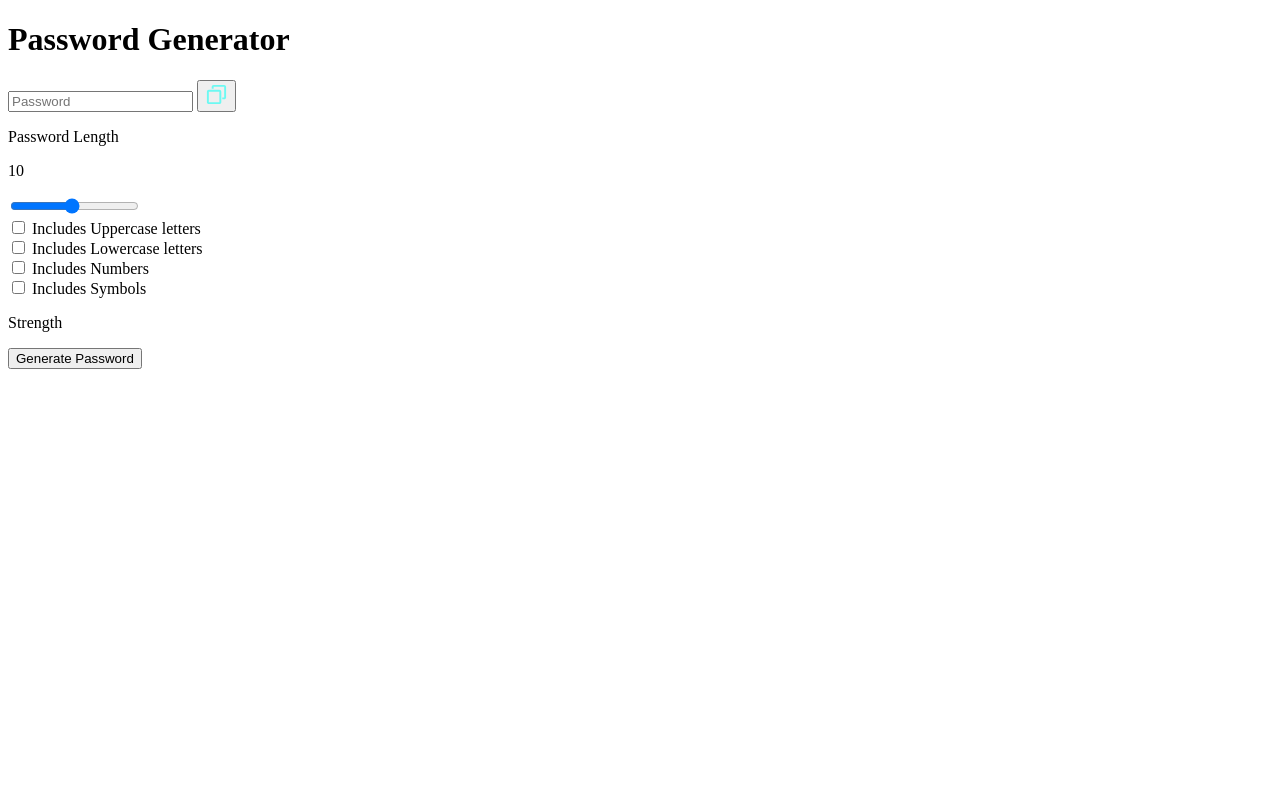
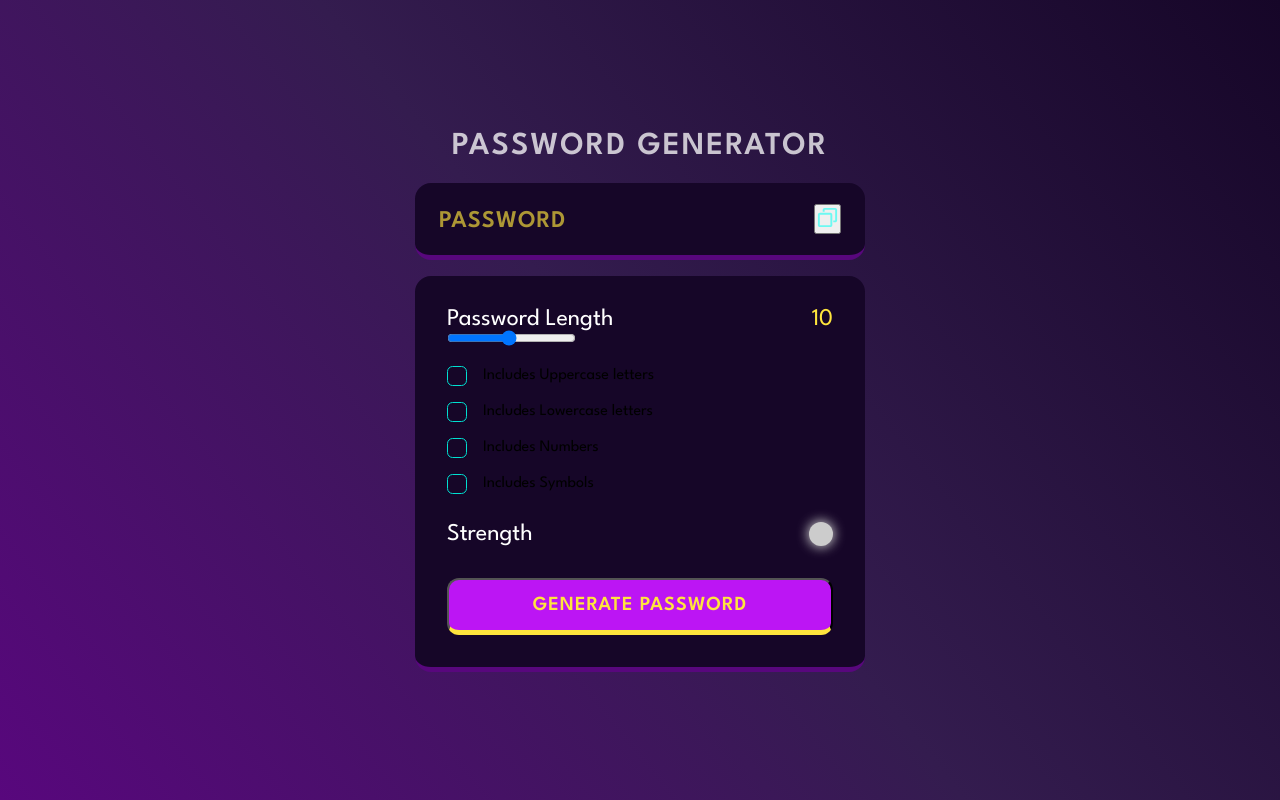
Before and after one commit to lakshyadeepgogoi/Random-Password-Generator, a plain HTML site: page index.html in a window 1280 px wide. Drawn offline with Linux system fonts and the light colour scheme.

Commit message:
css code is in process

```diff
--- a/index.html
+++ b/index.html
@@ -5,6 +5,13 @@
     <meta http-equiv="X-UA-Compatible" content="IE=edge">
     <meta name="viewport" content="width=device-width, initial-scale=1.0">
     <title>Lakshyadeep || Password Generator</title>
+    <link rel="preconnect" href="https://fonts.googleapis.com" />
+    <link rel="preconnect" href="https://fonts.gstatic.com" crossorigin />
+    <link
+      href="https://fonts.googleapis.com/css2?family=League+Spartan:wght@100;200;300;400;600&display=swap"
+      rel="stylesheet"
+    />
+    <link rel="stylesheet" href="style.css">
 </head>
 <body>
 
@@ -36,22 +43,22 @@
             <input type="range" min="1" max="20" class="slider" step="1" data-lengthSlider>
 
             <!-- checkboxes-->
-            <div>
+            <div class="check">
                 <input type="checkbox" id="uppercase">
                 <label for="uppercase">Includes Uppercase letters</label>
             </div>
 
-            <div>
+            <div class="check">
                 <input type="checkbox" id="lowercase">
                 <label for="lowercase">Includes Lowercase letters</label>
             </div>
 
-            <div>
+            <div class="check">
                 <input type="checkbox" id="numbers">
                 <label for="numbers">Includes Numbers </label>
             </div>
 
-            <div>
+            <div class="check">
                 <input type="checkbox" id="symbols">
                 <label for="symbols">Includes Symbols </label>
             </div>
@@ -59,7 +66,7 @@
             <!-- strength section-->
             <div class="strength-container">
                 <p>Strength</p>
-                <div data-indicator></div>
+                <div class="indicator" data-indicator></div>
             </div>
 
             <!-- generate password-->
--- a/script.js
+++ b/script.js
@@ -20,6 +20,7 @@ let passwordLength = 10;
 let checkCount = 0;
 handleSlider();
 //ste strength circle color to grey
+setIndicator('#ccc');
 
 
 //set passwordLength
@@ -27,11 +28,15 @@ function handleSlider() {
     inputSlider.value = passwordLength;
     lengthDisplay.innerText = passwordLength;
     //or kuch bhi karna chahiye ? - HW
+    const min = inputSlider.min;
+    const max = inputSlider.max;
+    inputSlider.style.backgroundSize = ( (passwordLength - min)*100/(max - min)) + "% 100%"
 }
 
 function setIndicator(color) {
     indicator.style.backgroundColor = color;
     //shadow - HW
+    indicator.style.boxShadow = `0px 0px 12px 1px ${color}`;
 }
 
 function getRndInteger(min, max) {
@@ -98,7 +103,9 @@ async function copyContent() {
 function shufflePassword(array) {
     //Fisher Yates Method
     for (let i = array.length - 1; i > 0; i--) {
+        //random j,find out using random function
         const j = Math.floor(Math.random() * (i + 1));
+        //swap number at i index and j index
         const temp = array[i];
         array[i] = array[j];
         array[j] = temp;
@@ -153,25 +160,6 @@ generateBtn.addEventListener('click', () => {
     console.log("Starting the Journey");
     //remove old password
     password = "";
-
-    //let's put the stuff mentioned by checkboxes
-
-    // if(uppercaseCheck.checked) {
-    //     password += generateUpperCase();
-    // }
-
-    // if(lowercaseCheck.checked) {
-    //     password += generateLowerCase();
-    // }
-
-    // if(numbersCheck.checked) {
-    //     password += generateRandomNumber();
-    // }
-
-    // if(symbolsCheck.checked) {
-    //     password += generateSymbol();
-    // }
-
     let funcArr = [];
 
     if(uppercaseCheck.checked)
--- a/style.css
+++ b/style.css
@@ -0,0 +1,189 @@
+*,
+*::before,
+*::after{
+    margin: 0;
+    padding: 0;
+    box-sizing: border-box;
+    font-family: 'League Spartan', sans-serif;
+}
+
+:root {
+
+    --dk-violet: hsl(268, 75%, 9%);
+    --lt-violet: hsl(268, 47%, 21%);
+    --lt-violet2: hsl(281, 89%, 26%);
+    --vb-violet: hsl(285, 91%, 52%);
+    --vb-violet2: hsl(290, 70%, 36%);
+
+    --vb-yellow: hsl(52, 100%, 62%);
+
+
+    --pl-white: hsl(0, 0%, 100%);
+
+    --vb-cyan: hsl(176, 100%, 44%);
+    --vb-cyan2: hsl(177, 92%, 70%);
+    --dk-text: hsl(198, 20%, 13%);
+}
+
+
+
+body{
+    width: 100vw;
+    height: 100vh;
+    display: flex;
+    flex-direction: column;
+    align-items: center;
+    justify-content: center;
+    background: linear-gradient(231deg, rgba(22, 6, 40, 1) 0%, rgba(52, 28, 79, 1) 50%, rgba(88, 7, 125, 1) 100%);
+
+
+}
+
+.container{
+    width: 90% ;
+    max-width: 450px;
+}
+
+h1{
+    color: var(--pl-white);
+    opacity: 0.75;
+    text-transform: uppercase;
+    letter-spacing: 2px;
+    text-align: center;
+    line-height: 1.2;
+}
+
+.display-container{
+    position: relative;
+    background-color: var(--dk-violet);
+    border-radius: 1rem;
+    border-bottom: 0.35rem solid var(--lt-violet2);
+    margin: 1rem 0;
+    padding-top:0.35rem ;
+
+}
+
+.display{
+    width: 100%;
+    background-color: transparent;
+    padding: 1.15rem 1rem;
+    color: var(--vb-yellow);
+    font-weight:600 ;
+    font-size: 1.5rem;
+    line-height: 30px;
+    letter-spacing: 1px;
+    padding-right: 3.25rem;
+    border: none;
+
+}
+.display::placeholder{
+    position: absolute;
+    top: 50%;
+    left: 1.5rem;
+    font-size: 1.5rem;
+    line-height: 30px;
+    color: var(--vb-yellow);
+    opacity: 0.65;
+    text-transform: uppercase;
+    transform: translateY(-50%);
+}
+
+.display-container button{
+    position: absolute;
+    top: 50%;
+    right: 1.5rem;
+    transform: translateY(-50%);
+}
+
+.input-container{
+    width: 100%;
+    background-color: var(--dk-violet);
+    border-radius: 1rem;
+    padding: 2rem;
+    border-bottom: 0.35rem solid var(--lt-violet2);
+
+}
+
+.length-container{
+    display: flex;
+    justify-content: space-between;
+    align-items: center;
+}
+
+.length-container p:nth-child(1){
+    color: var(--pl-white);
+    font-size: 1.5rem;
+}
+.length-container p:nth-child(2){
+    color: var(--vb-yellow);
+    font-size: 1.5rem;
+}
+
+
+.strength-container{
+    display: flex;
+    justify-content: space-between;
+    align-items: center;
+    margin-top: 1.75rem;
+    margin-bottom: 2rem;
+}
+
+.strength-container p{
+    color: var(--pl-white);
+    font-size: 1.5rem;
+}
+
+.indicator{
+    width: 1.5rem;
+    height: 1.5rem;
+    border-radius: 50%;
+}
+
+.generateButton{
+    width: 100%;
+    padding: 1rem 0;
+    background-color: var(--vb-violet);
+    text-align: center;
+    border-radius: 0.75rem;
+    border-bottom: 0.35rem solid var(--vb-yellow);
+    text-transform: uppercase;
+    letter-spacing: 1px;
+    color: var(--vb-yellow);
+    font-weight: 600;
+    font-size: 1.25rem;
+
+}
+
+.check{
+    display: flex;
+    align-items: center;
+    margin: 1rem 0;
+    gap:  0 1rem;
+
+}
+.check input{
+    appearance: none;
+    width: 20px;
+    height: 20px;
+    border:  1px solid var(--vb-cyan);
+    cursor: pointer;
+    position: relative;
+    border-radius: 0.35rem;
+}
+
+.check input:checked{
+    background-color: var(--vb-cyan);
+}
+
+.check input:checked::before{
+    content:'✔';
+    position: absolute;
+    color: var(--dk-text);
+    font-size: 1.05rem;
+    font-weight: 600;
+    left: 50%;
+    top: -3.5px;
+    transform: translateX(-50%) translateY(40%);
+
+
+}
```
